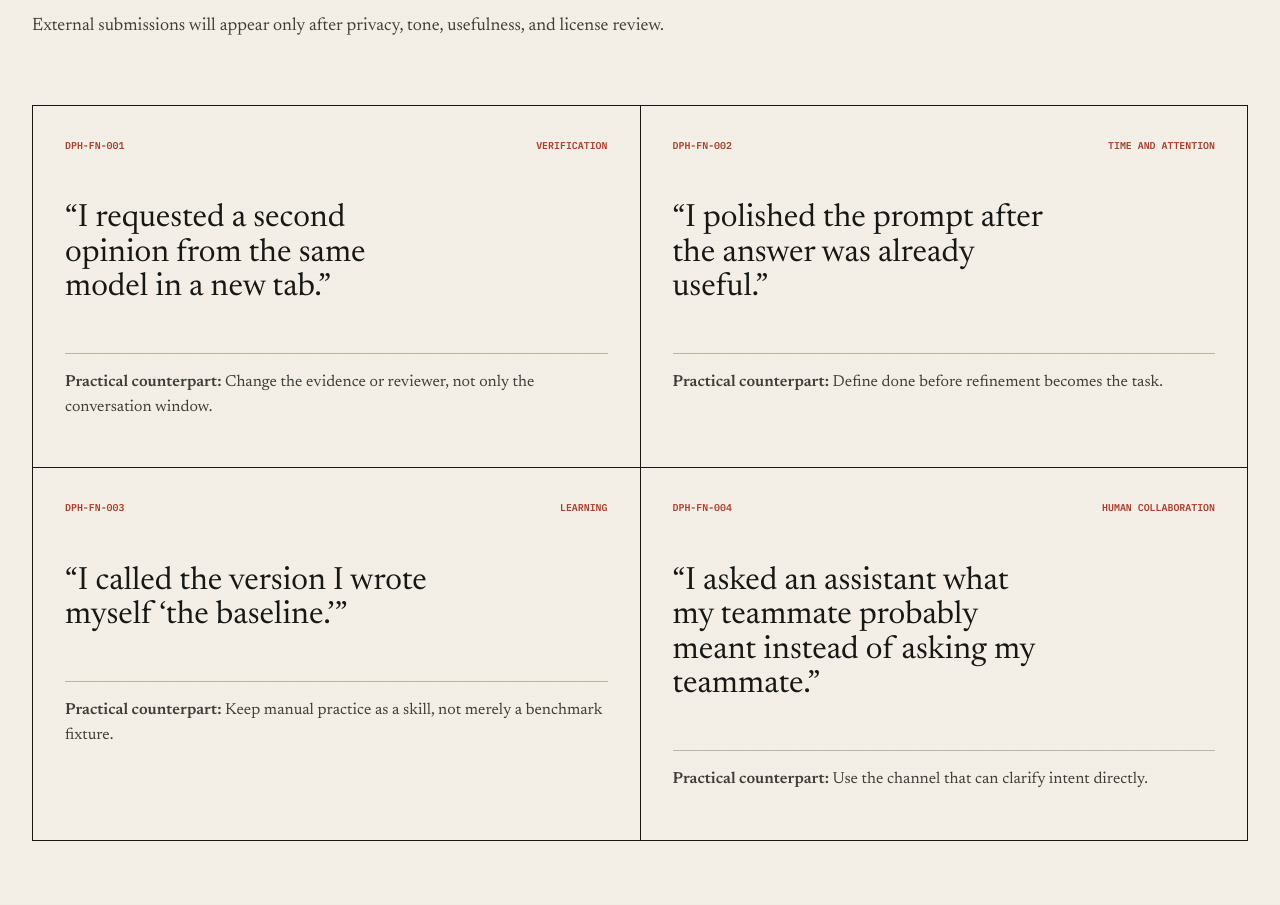
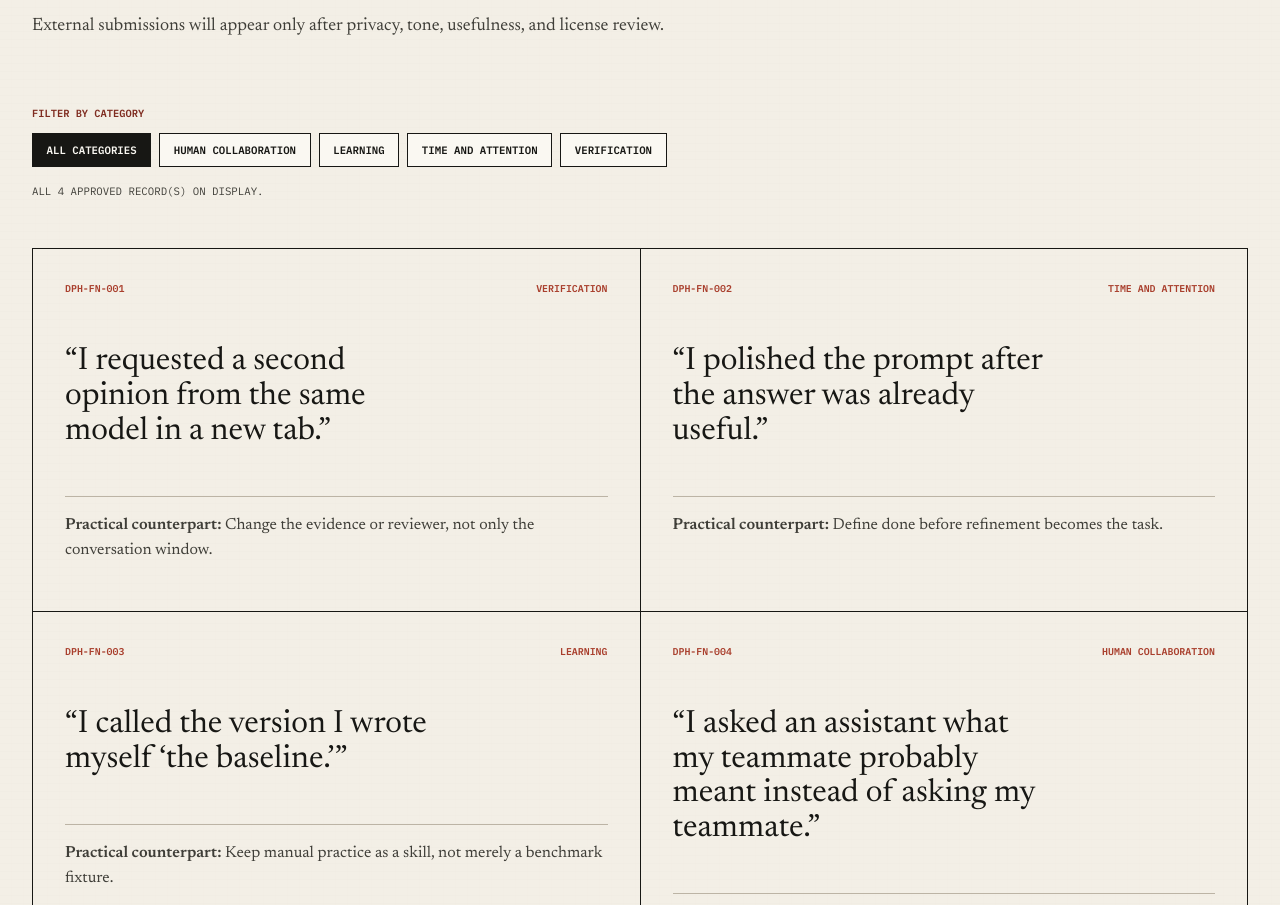
Before and after one commit to JGalego/Claudeholic, a website: page field-notes/index.html in a window 1280 px wide. Shown: the part 819-1724 px from the top of the page. Drawn offline with Linux system fonts and the light colour scheme.

Commit message:
feat: let the ledger answer categorical questions

```diff
--- a/assets/css/site.css
+++ b/assets/css/site.css
@@ -3662,3 +3662,59 @@ body:has(.exam-dialog[open]) {
     display: none;
   }
 }
+
+/* Ledger filters. The categories were always there; now they answer the door. */
+.field-note-filters {
+  margin-bottom: 3rem;
+}
+
+.field-note-filters > p:first-child {
+  margin-bottom: 0.75rem;
+  color: var(--alert-dark);
+  font-family: var(--font-mono);
+  font-size: 0.65rem;
+  font-weight: 600;
+  text-transform: uppercase;
+}
+
+[data-field-note-chipset] {
+  display: flex;
+  flex-wrap: wrap;
+  gap: 0.5rem;
+}
+
+[data-field-note-chipset] button {
+  padding: 0.5rem 0.85rem;
+  border: 1px solid var(--carbon);
+  color: var(--carbon);
+  background: var(--paper-light);
+  font-family: var(--font-mono);
+  font-size: 0.67rem;
+  font-weight: 600;
+  text-transform: uppercase;
+  cursor: pointer;
+}
+
+[data-field-note-chipset] button:hover {
+  background: var(--administrative);
+}
+
+[data-field-note-chipset] button[aria-pressed="true"] {
+  color: var(--paper-light);
+  background: var(--carbon);
+}
+
+[data-field-note-count] {
+  margin: 1rem 0 0;
+  color: var(--carbon-soft);
+  font-family: var(--font-mono);
+  font-size: 0.67rem;
+  text-transform: uppercase;
+}
+
+.field-note-callout-actions {
+  display: flex;
+  flex-direction: column;
+  align-items: flex-start;
+  gap: 0.85rem;
+}
--- /dev/null
+++ b/assets/js/field-notes.js
@@ -0,0 +1,62 @@
+// Progressive filters for the approved ledger. Without JavaScript the full
+// ledger simply remains visible, which was always the fallback plan.
+const filterHost = document.querySelector("[data-field-note-filters]");
+const chipset = document.querySelector("[data-field-note-chipset]");
+const count = document.querySelector("[data-field-note-count]");
+const notes = [...document.querySelectorAll("[data-field-note-id]")];
+
+if (filterHost && chipset && count && notes.length > 0) {
+  const categories = new Map();
+
+  for (const note of notes) {
+    const slug = note.dataset.fieldNoteCategory;
+
+    if (!categories.has(slug)) {
+      const label = note.querySelector("div span:last-child")?.textContent?.trim() ?? slug;
+      categories.set(slug, label);
+    }
+  }
+
+  let activeCategory = "all";
+
+  const applyFilter = () => {
+    let visible = 0;
+
+    for (const note of notes) {
+      const shown = activeCategory === "all" || note.dataset.fieldNoteCategory === activeCategory;
+      note.hidden = !shown;
+      visible += shown ? 1 : 0;
+    }
+
+    count.textContent =
+      activeCategory === "all"
+        ? `All ${notes.length} approved record(s) on display.`
+        : `${visible} of ${notes.length} record(s) match the selected category.`;
+
+    for (const chip of chipset.querySelectorAll("button")) {
+      chip.setAttribute("aria-pressed", String(chip.dataset.category === activeCategory));
+    }
+  };
+
+  const createChip = (slug, label) => {
+    const chip = document.createElement("button");
+    chip.type = "button";
+    chip.dataset.category = slug;
+    chip.textContent = label;
+    chip.setAttribute("aria-pressed", String(slug === activeCategory));
+    chip.addEventListener("click", () => {
+      activeCategory = slug;
+      applyFilter();
+    });
+    return chip;
+  };
+
+  chipset.append(createChip("all", "All categories"));
+
+  for (const [slug, label] of [...categories.entries()].sort((a, b) => a[1].localeCompare(b[1]))) {
+    chipset.append(createChip(slug, label));
+  }
+
+  filterHost.hidden = false;
+  applyFilter();
+}
--- a/field-notes/index.html
+++ b/field-notes/index.html
@@ -37,6 +37,12 @@
         <h2>Approved field notes</h2>
         <p>External submissions will appear only after privacy, tone, usefulness, and license review.</p>
       </header>
+
+      <div class="field-note-filters" data-field-note-filters hidden>
+        <p id="field-note-filter-label">Filter by category</p>
+        <div role="group" aria-labelledby="field-note-filter-label" data-field-note-chipset></div>
+        <p data-field-note-count aria-live="polite"></p>
+      </div>
 
       <ol class="field-note-list" role="list">
         <li data-field-note-id="DPH-FN-001" data-field-note-category="verification">
@@ -79,5 +85,6 @@
     </main>
 
     <footer class="publication-footer"><p>Static records only. Candidate intake occurs in public, account-linked GitHub issues.</p><nav aria-label="Footer navigation"><a href="../">Home</a><a href="../bulletins/">Bulletins</a><a href="https://github.com/JGalego/Claudeholic">Source</a></nav></footer>
+    <script type="module" src="../assets/js/field-notes.js"></script>
   </body>
 </html>
```
Also changed, not shown: index.html (+4 -1 lines).
